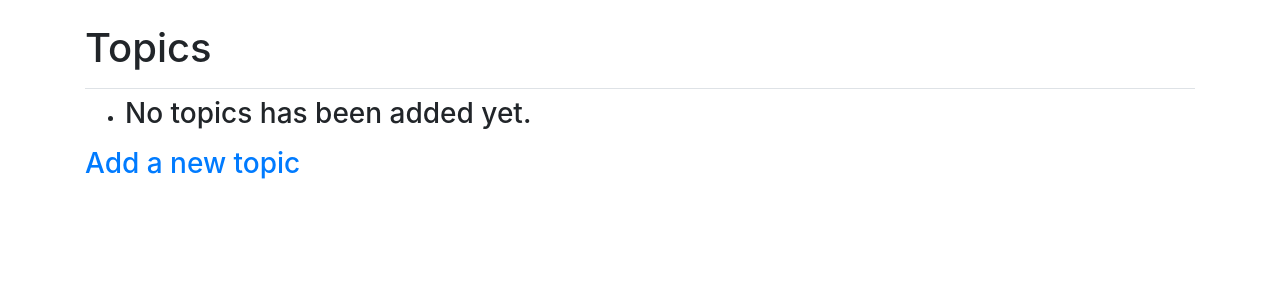
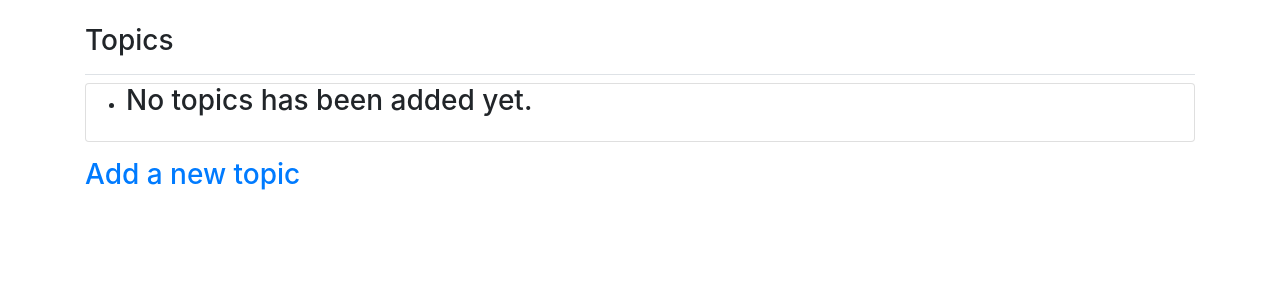
Before and after one commit to musawakiliML/Data-Science-Blog, a Django app: page /topics/ in a window 1280 px wide. Shown: the part 58-358 px from the top of the page. Run offline with Django 4.2, Linux system fonts and the light colour scheme; the visitor is signed in with stand-in values (Sample User, id 1); data that the repository does not hold is empty; some libraries are stand-ins or nearby versions.

Commit message:
styled topic page

```diff
--- a/Learning_log_app/templates/edit_entry.html
+++ b/Learning_log_app/templates/edit_entry.html
@@ -4,7 +4,7 @@
 
 {% block page_header %}
 
-<h3>Edit Entry</h3>
+    <h3>Edit Entry</h3>
 
 {% endblock page_header %}
 
--- a/Learning_log_app/templates/topics.html
+++ b/Learning_log_app/templates/topics.html
@@ -1,12 +1,14 @@
 {% extends 'base.html' %}
 
+{% load bootstrap4 %}
+
 {% block page_header %}
-    <h1>Topics</h1>
+    <h3>Topics</h3>
 {% endblock page_header %}
 
 <!--<p>Topics</p>-->
 {% block content %}
-
+ <div class="card mb-3">
     <ul>
         {% for topic in topics %}
             <li><h3>
@@ -16,6 +18,8 @@
             <li> <h3> No topics has been added yet. </h3></li>
         {% endfor %}
     </ul>
+ </div>
+
 
 <h3><a href="{% url 'Learning_log_app:new_topic' %}">Add a new topic</a></h3>
 
```
Lines whose indentation alone changed are shown as unchanged.
